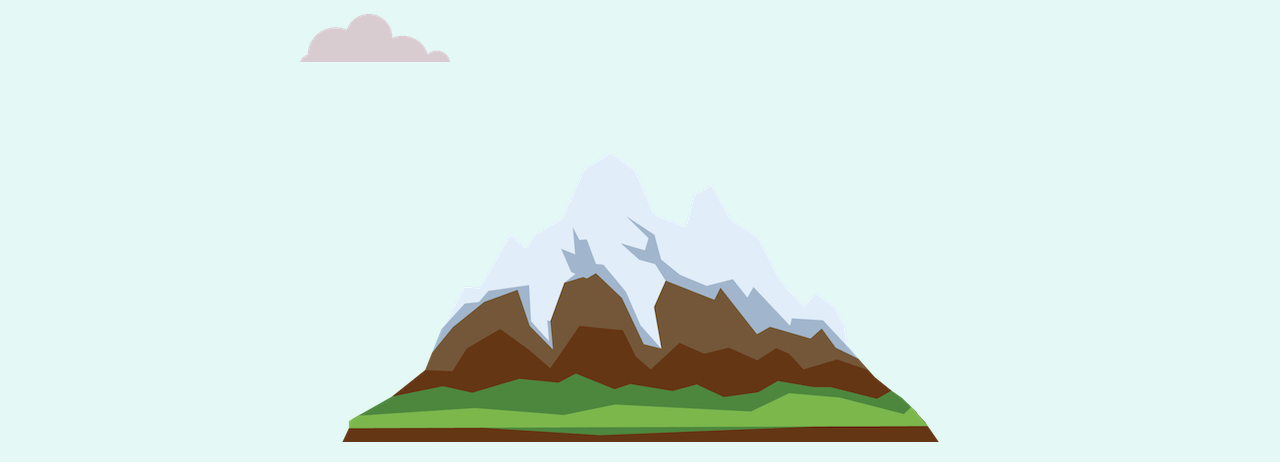
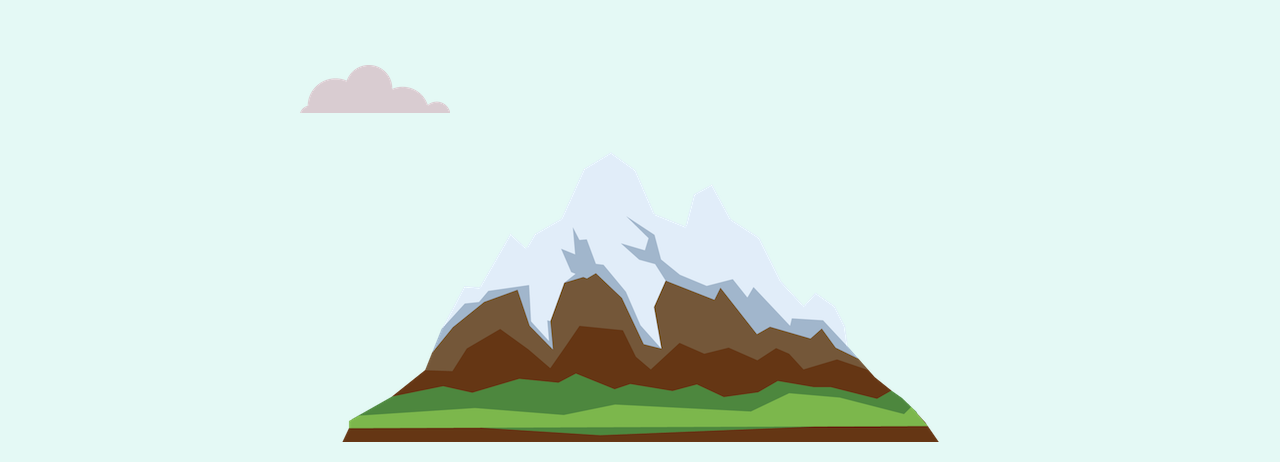
Before and after one commit to rudrabisht/front-end, a plain HTML site: page index.html in a window 1280 px wide. Shown: the part 335-800 px from the top of the page. Drawn offline with Linux system fonts and the light colour scheme; a web font is replaced by a local one.

Commit message:
Update styles.css

```diff
--- a/styles.css
+++ b/styles.css
@@ -68,7 +68,7 @@ h3{
 .bottom-cloud{
     position:absolute;
     left:300px;
-    bottom:400px;
+    top:400px;
 
 }
 .webdev{
```
